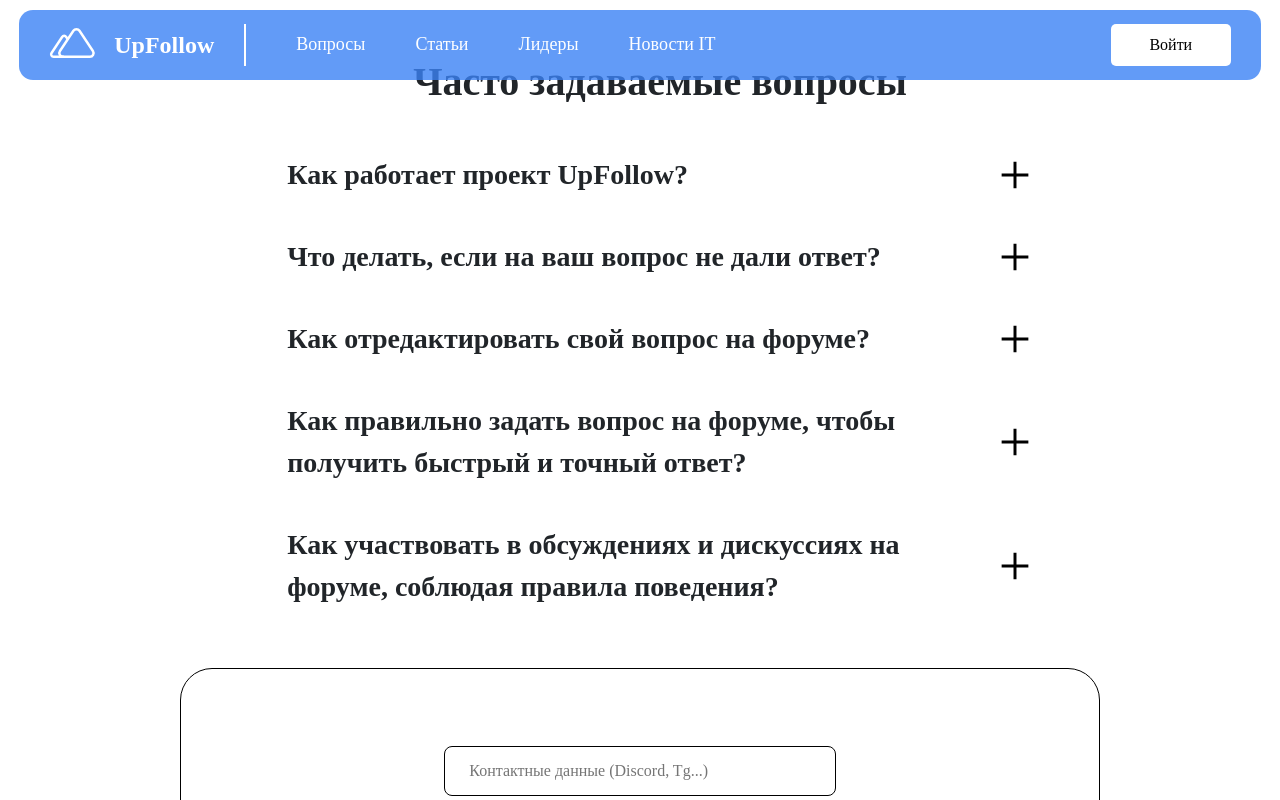
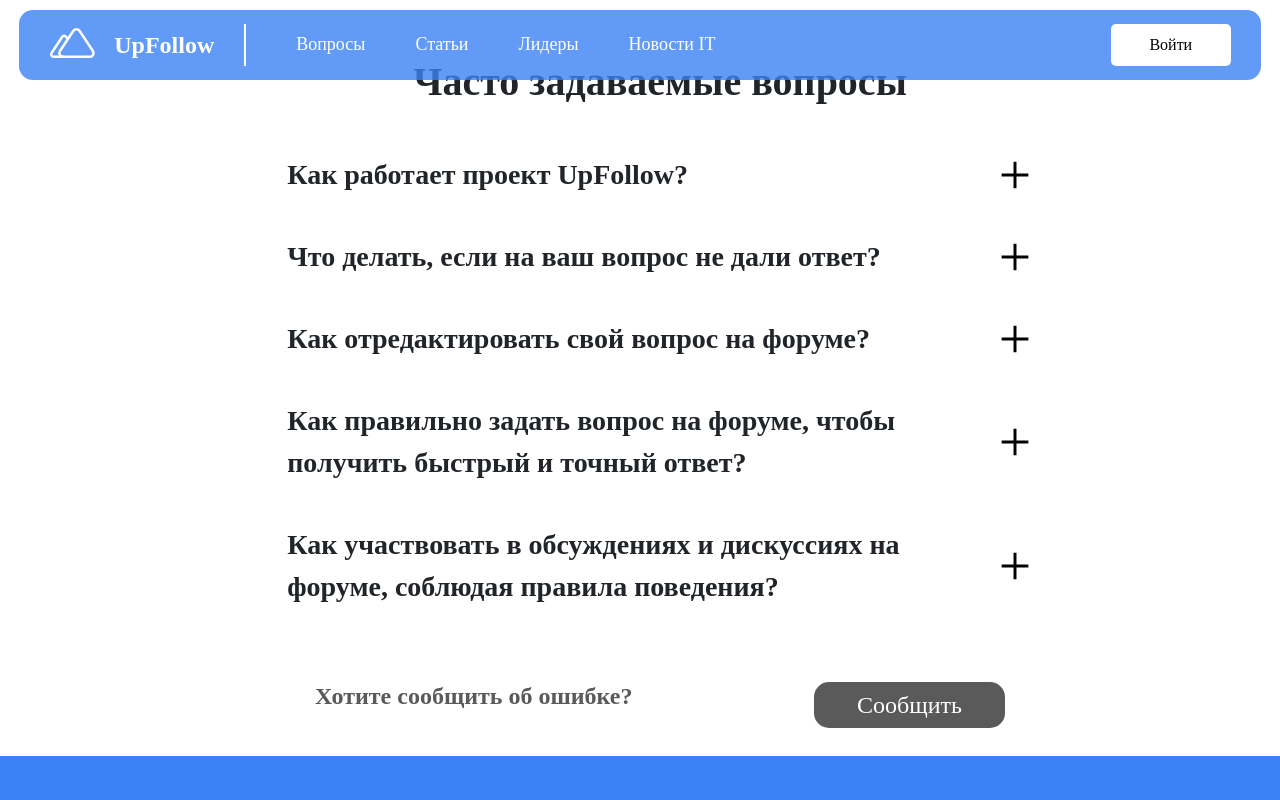
Before and after one commit to OverflowProjectMSP/final, a Vue app in the folder client/: page /FAQ in a window 1280 px wide. Shown: the top 800 px of the page. Built offline with nearby package versions, Linux system fonts and the light colour scheme; no server answers; a web font is replaced by a local one.

Commit message:
Исправлен FAQ

```diff
--- a/client/src/components/FAQ/FAQ.vue
+++ b/client/src/components/FAQ/FAQ.vue
@@ -87,13 +87,48 @@ export default {
         {{ faq.answer }}
       </p>
     </div>
+    <div class="ques">
+      <h2>Хотите сообщить об ошибке?</h2>
+      <button>Сообщить</button>
+    </div>
   </div>
-  <Form v-if="this.Show"/>
+  <!-- <Form v-if="this.Show"/> -->
 </template>
 
 <style scoped>
 .faq-container {
   margin: 50px 200px 20px 200px;
+}
+
+.ques {
+  margin-top: 50px;
+  display: flex;
+  width: 71%;
+  justify-content: space-between;
+}
+
+.ques h2 {
+  color: #5B5A5A;
+  font-size: 24px;
+  user-select: none;
+}
+
+.ques button {
+  color: #fff;
+  background-color: #5B5A5A;
+  border: none;
+  border-radius: 15px;
+  font-size: 24px;
+  font-weight: 500;
+  padding: 5px 43px;
+}
+
+.ques button:hover {
+  background-color: #515050;
+}
+
+.ques button:active {
+  background-color: #3e3d3d;
 }
 
 .faq {
```
